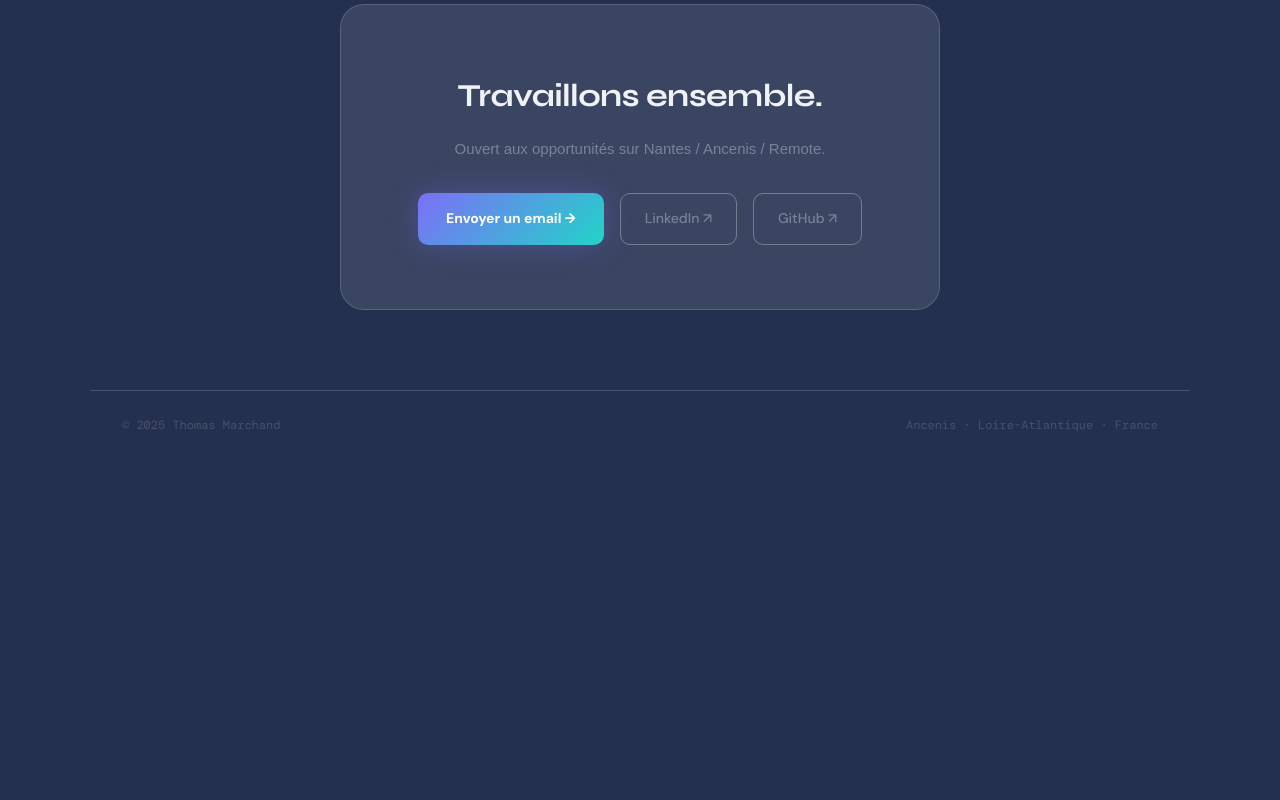
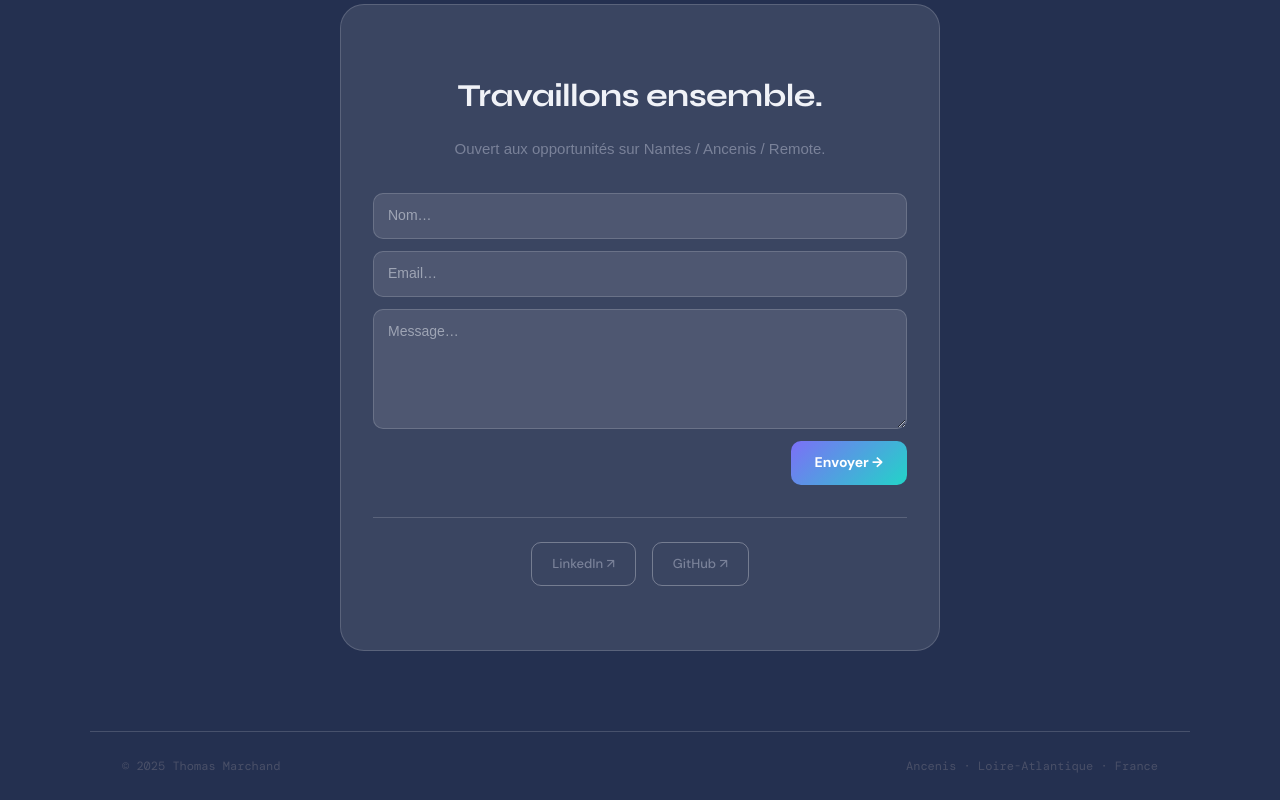
Before and after one commit to ThomMarchand/portfolio, a Next.js app: page / in a window 1280 px wide. Shown: the part 3559-4359 px from the top of the page. Before the commit the page ends 4018 px from the top, so only its background shows below. Built offline with nearby package versions, Linux system fonts and the light colour scheme; a web font is replaced by a local one.

Commit message:
refactor: update Input and TextArea components with new styles and improve ContactForm layout

```diff
--- a/app/components/atoms/Input.tsx
+++ b/app/components/atoms/Input.tsx
@@ -22,7 +22,16 @@ export default function Input({
       placeholder={placeholder}
       value={value}
       onChange={onChange}
-      className="bg-indigo-100 w-full p-2 border border-indigo-700 rounded-xl focus:border-2 transition duration-300"
+      style={{
+        background: "var(--surface)",
+        border: "1px solid var(--border)",
+        borderRadius: "10px",
+        color: "var(--text)",
+        width: "100%",
+        padding: "10px 14px",
+        fontSize: "14px",
+        outline: "none",
+      }}
     />
   );
 }
--- a/app/components/atoms/TextArea.tsx
+++ b/app/components/atoms/TextArea.tsx
@@ -19,7 +19,18 @@ export default function TextArea({
       placeholder={placeholder}
       value={value}
       onChange={onChange}
-      className="bg-indigo-100 w-full p-2 border border-indigo-700 rounded-xl focus:border-2 transition duration-300"
+      style={{
+        background: "var(--surface)",
+        border: "1px solid var(--border)",
+        borderRadius: "10px",
+        color: "var(--text)",
+        width: "100%",
+        padding: "10px 14px",
+        fontSize: "14px",
+        outline: "none",
+        minHeight: "120px",
+        resize: "vertical",
+      }}
     />
   );
 }
--- a/app/components/molecules/ContactForm.tsx
+++ b/app/components/molecules/ContactForm.tsx
@@ -119,7 +119,7 @@ export default function ContactForm() {
     setFormData({ ...formData, [e.target.name]: e.target.value });
   };
 
-  const handleSubmit = async (e: React.FormEvent<HTMLFormElement>) => {
+  const handleSubmit = async (e: React.SyntheticEvent<HTMLFormElement>) => {
     e.preventDefault();
 
     validatedName(formData.name);
@@ -160,14 +160,13 @@ export default function ContactForm() {
   return (
     <form
       onSubmit={handleSubmit}
-      className="bg-white space-y-4 p-4 border border-indigo-500 rounded-xl shadow-md"
+      style={{ display: "flex", flexDirection: "column", gap: "12px" }}
     >
       {inputNameError && (
-        <span className="text-xs text-green-600 ml-[9px]">
+        <span style={{ fontSize: "12px", color: "#f87171", marginLeft: "4px" }}>
           {inputNameError}
         </span>
       )}
-
       <Input
         type="text"
         name="name"
@@ -177,11 +176,10 @@ export default function ContactForm() {
       />
 
       {inputEmailError && (
-        <span className="text-xs text-green-600 ml-[9px]">
+        <span style={{ fontSize: "12px", color: "#f87171", marginLeft: "4px" }}>
           {inputEmailError}
         </span>
       )}
-
       <Input
         type="text"
         name="email"
@@ -191,11 +189,10 @@ export default function ContactForm() {
       />
 
       {inputMessageError && (
-        <span className="text-xs text-green-600 ml-[9px]">
+        <span style={{ fontSize: "12px", color: "#f87171", marginLeft: "4px" }}>
           {inputMessageError}
         </span>
       )}
-
       <TextArea
         name="message"
         placeholder="Message…"
@@ -203,16 +200,34 @@ export default function ContactForm() {
         onChange={handleChange}
       />
 
-      <div className="flex justify-end">
-        <div className="flex flex-col items-end gap-5">
-          <button
-            type="submit"
-            className={`px-4 py-2 rounded-xl bg-indigo-500 text-white hover:bg-indigo-800 transition duration-300`}
-          >
-            Envoyer
-          </button>
-          {status && <p className="text-green-600 font-bold">{status}</p>}
-        </div>
+      <div style={{ display: "flex", justifyContent: "flex-end", alignItems: "center", gap: "1rem" }}>
+        {status && (
+          <p style={{
+              fontSize: "13px",
+              fontWeight: 600,
+              background: "var(--grad)",
+              WebkitBackgroundClip: "text",
+              WebkitTextFillColor: "transparent",
+              backgroundClip: "text",
+            }}>
+            {status}
+          </p>
+        )}
+        <button
+          type="submit"
+          style={{
+            padding: "10px 24px",
+            background: "var(--grad)",
+            border: "none",
+            borderRadius: "10px",
+            color: "#fff",
+            fontWeight: 600,
+            fontSize: "14px",
+            cursor: "pointer",
+          }}
+        >
+          Envoyer →
+        </button>
       </div>
     </form>
   );
--- a/app/components/templates/SectionContact.tsx
+++ b/app/components/templates/SectionContact.tsx
@@ -1,3 +1,5 @@
+import ContactForm from "@/app/components/molecules/ContactForm";
+
 export default function SectionContact() {
   return (
     <section
@@ -51,32 +53,20 @@ export default function SectionContact() {
           >
             Ouvert aux opportunités sur Nantes / Ancenis / Remote.
           </p>
+
+          <ContactForm />
+
           <div
             style={{
               display: "flex",
               justifyContent: "center",
               gap: "1rem",
               flexWrap: "wrap",
+              marginTop: "2rem",
+              paddingTop: "1.5rem",
+              borderTop: "1px solid var(--border)",
             }}
           >
-            <a
-              href="mailto:contact@thomasmarchand.fr"
-              style={{
-                display: "inline-flex",
-                alignItems: "center",
-                gap: "8px",
-                padding: "13px 28px",
-                background: "var(--grad)",
-                borderRadius: "10px",
-                color: "#fff",
-                fontWeight: 600,
-                fontSize: "14px",
-                textDecoration: "none",
-                boxShadow: "0 0 32px rgba(124,111,247,0.3)",
-              }}
-            >
-              Envoyer un email →
-            </a>
             <a
               href="https://www.linkedin.com/in/thomas-marchand-developpeur-web-full-stack-front-end-back-end-france-javascript-node-react-vue"
               target="_blank"
@@ -85,12 +75,12 @@ export default function SectionContact() {
                 display: "inline-flex",
                 alignItems: "center",
                 gap: "8px",
-                padding: "13px 24px",
+                padding: "10px 20px",
                 background: "transparent",
                 border: "1px solid var(--border-accent)",
                 borderRadius: "10px",
                 color: "var(--text-muted)",
-                fontSize: "14px",
+                fontSize: "13px",
                 fontWeight: 500,
                 textDecoration: "none",
               }}
@@ -105,12 +95,12 @@ export default function SectionContact() {
                 display: "inline-flex",
                 alignItems: "center",
                 gap: "8px",
-                padding: "13px 24px",
+                padding: "10px 20px",
                 background: "transparent",
                 border: "1px solid var(--border-accent)",
                 borderRadius: "10px",
                 color: "var(--text-muted)",
-                fontSize: "14px",
+                fontSize: "13px",
                 fontWeight: 500,
                 textDecoration: "none",
               }}
```
